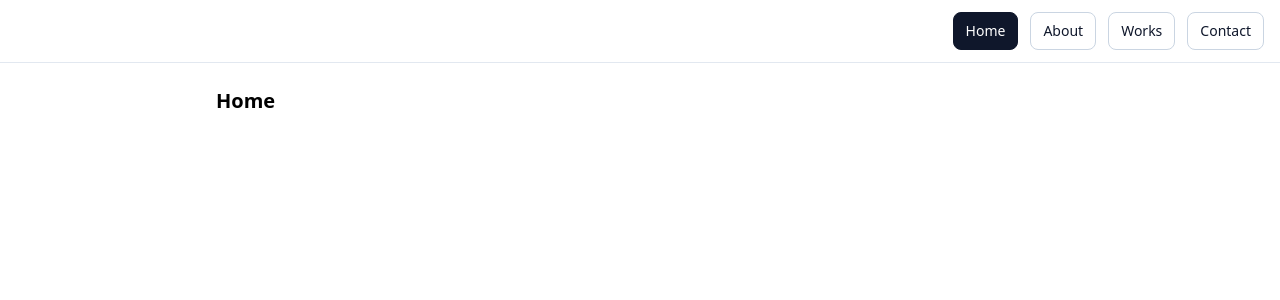
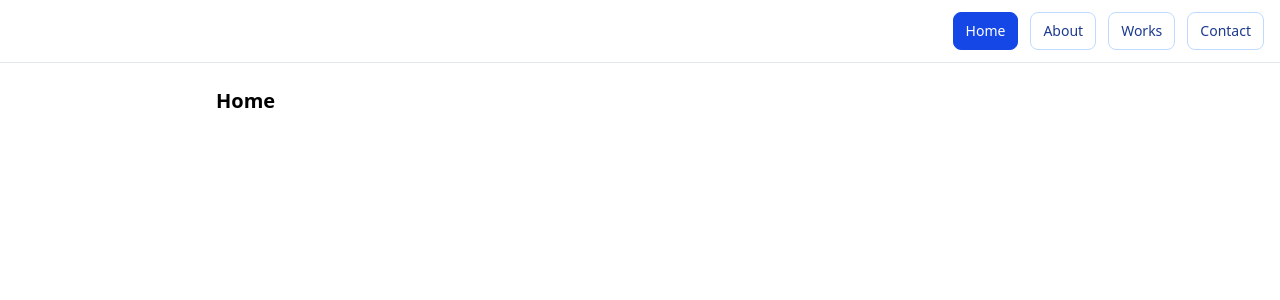
Before and after one commit to Taishun-Hagihara/taishun-portfolio, a React (Vite) app: page / in a window 1280 px wide. Shown: the top 300 px of the page. Built offline with nearby package versions, Linux system fonts and the light colour scheme.

Commit message:
I gonna make footer

```diff
--- a/src/components/Header.jsx
+++ b/src/components/Header.jsx
@@ -6,8 +6,8 @@ import { NavLink } from "react-router-dom";
 export default function Header() {
     const base =
         "inline-flex items-center rounded-lg border px-3 py-2 text-sm font-medium transition";
-    const inactive = "border-slate-300 text-slate-900 hover:bg-slate-100";
-    const active = "border-slate-900 bg-slate-900 text-white";
+    const inactive = "border-blue-200 text-blue-900 hover:bg-blue-50";
+    const active = "border-blue-700 bg-blue-700 text-white";
 
     return (
         <header className="border-b border-slate-200 px-4 py-3 flex justify-end">
```
